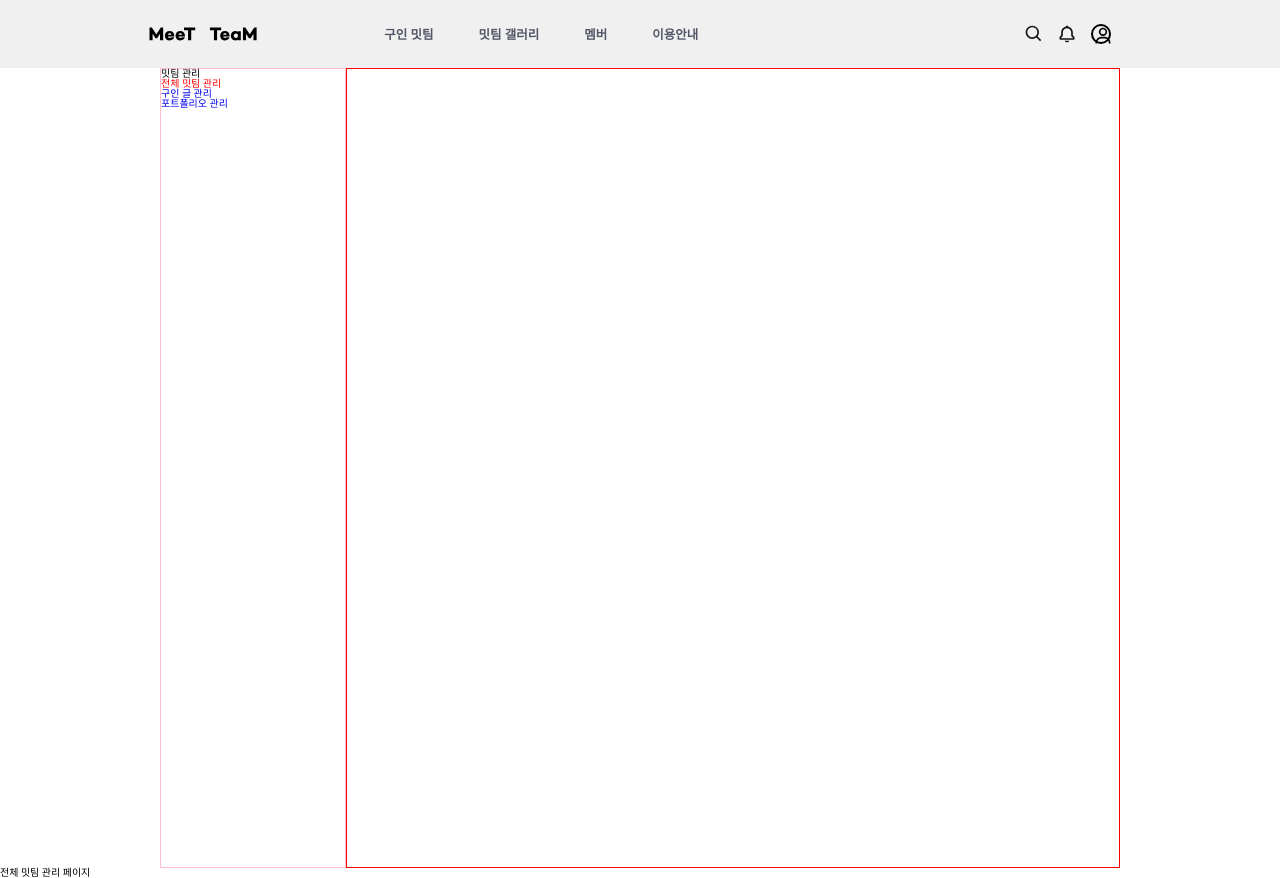
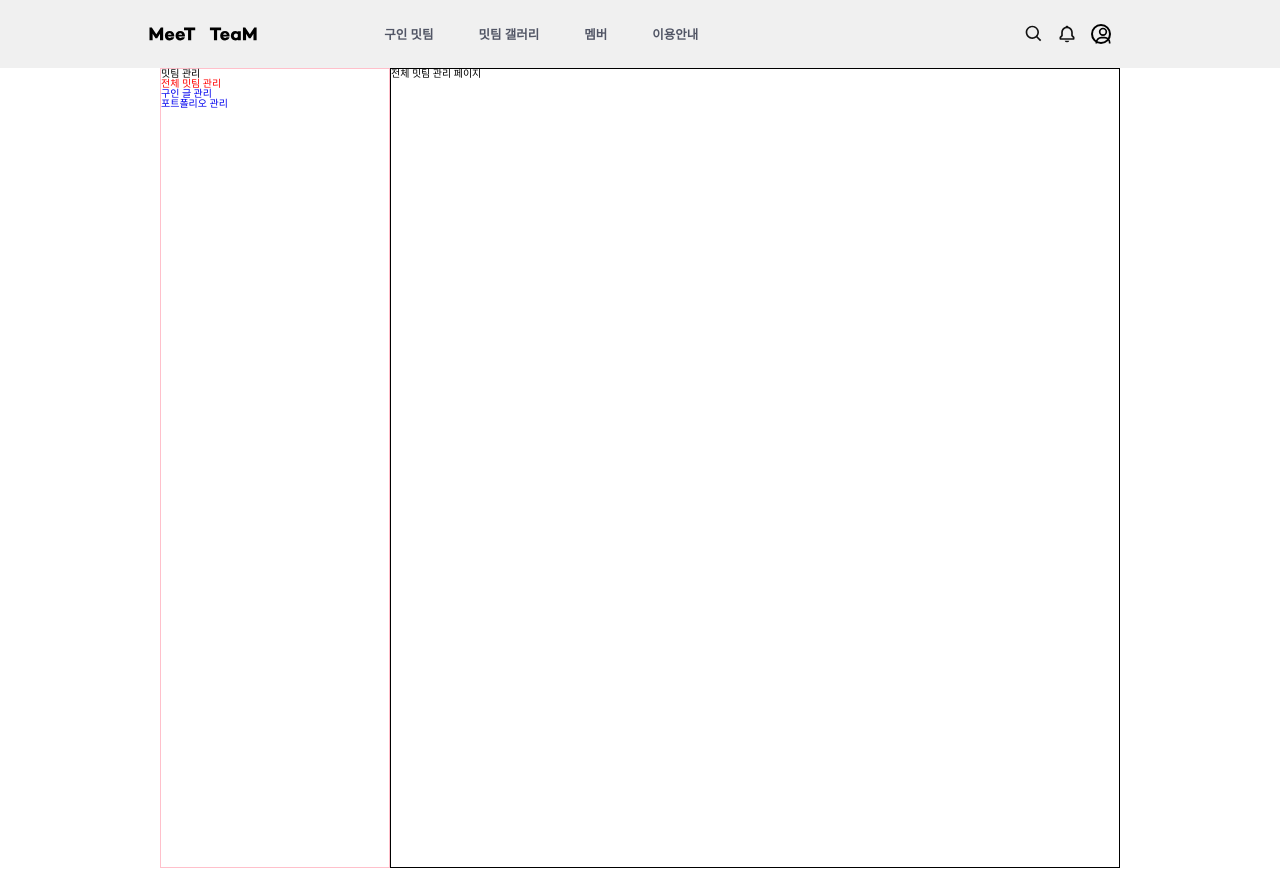
Before and after one commit to kimsuyeon0916/MeeTeam_FrontEnd, a React (Vite) app: page /manage in a window 1280 px wide. Built offline with nearby package versions, Linux system fonts and the light colour scheme.

Commit message:
refactor: #23 라우터 구조 수정 완료

```diff
--- a/src/components/index.ts
+++ b/src/components/index.ts
@@ -15,6 +15,7 @@ import MemberProfile from './meeteam/main/member/MemberProfile';
 import MemberRadioBox from './meeteam/main/member/MemberRadioBox';
 import WorkRegistration from './meeteam/main/workRegistration/WorkRegistration';
 import Setting from './meeteam/main/setting/Setting';
+import Sidebar from './sidebar/Sidebar';
 
 export {
 	Header,
@@ -34,4 +35,5 @@ export {
 	WorkRegistration,
 	Setting,
 	AddButton,
+	Sidebar,
 };
--- a/src/components/sidebar/Sidebar.styled.ts
+++ b/src/components/sidebar/Sidebar.styled.ts
@@ -1,10 +1,6 @@
 import styled from 'styled-components';
 
 const Sidebar = styled.div`
-	width: clamp(45%, 108rem, 75%);
-	margin: 0 auto;
-	display: flex;
-
 	.sidebar {
 		width: 23rem;
 		height: 100vh;
@@ -30,12 +26,6 @@ const Sidebar = styled.div`
 			}
 		}
 	}
-
-	.content {
-		width: 100%;
-		height: 100vh;
-		border: 1px solid red;
-	}
 `;
 
 const S = { Sidebar };
--- a/src/components/sidebar/Sidebar.tsx
+++ b/src/components/sidebar/Sidebar.tsx
@@ -23,7 +23,6 @@ const Sidebar = () => {
 					})}
 				</div>
 			</div>
-			<div className='content'></div>
 		</S.Sidebar>
 	);
 };
--- /dev/null
+++ b/src/pages/manage/ManagePage.styled.ts
@@ -0,0 +1,15 @@
+import styled from 'styled-components';
+
+const ManagePage = styled.div`
+	width: clamp(45%, 108rem, 75%);
+	margin: 0 auto;
+	display: flex;
+	main {
+		width: 100%;
+		border: 1px solid #000;
+	}
+`;
+
+const S = { ManagePage };
+
+export default S;
--- a/src/pages/manage/ManagePage.tsx
+++ b/src/pages/manage/ManagePage.tsx
@@ -1,16 +1,17 @@
 import { Outlet } from 'react-router-dom';
-import Sidebar from '../../components/sidebar/Sidebar';
+import { Sidebar } from '../../components';
 import { ScrollToTop } from '../../utils';
+import S from './ManagePage.styled';
 
 const ManagePage = () => {
 	return (
-		<div>
+		<S.ManagePage>
 			<Sidebar />
 			<main>
-				<ScrollToTop />
+				{/* <ScrollToTop /> */}
 				<Outlet />
 			</main>
-		</div>
+		</S.ManagePage>
 	);
 };
 
```
